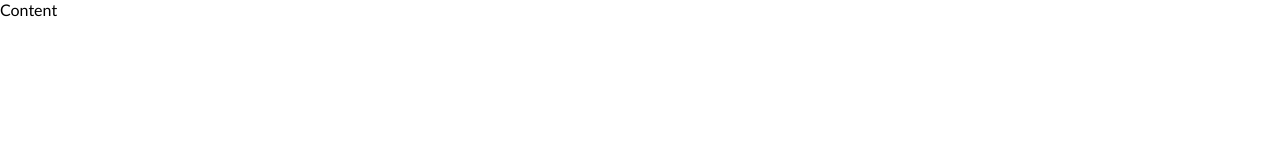
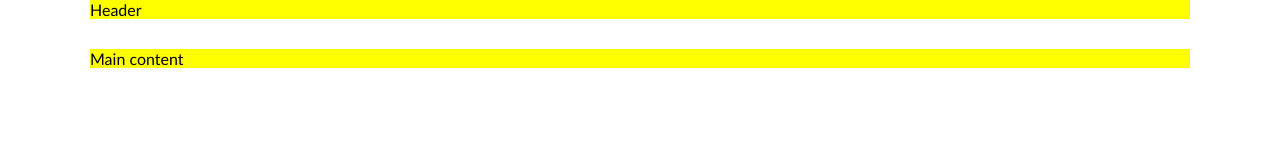
Before and after one commit to Niseme/6-smoothies, a website: page index.html in a window 1280 px wide. Drawn offline with Linux system fonts and the light colour scheme.

Commit message:
base structure

```diff
--- a/css/main.css
+++ b/css/main.css
@@ -1,3 +1,34 @@
-@import './base/reset.css';
-@import './components/font-awesome.min.css';
-@import './components/button.css';
+@import "./base/reset.css";
+@import "./components/font-awesome.min.css";
+@import "./components/button.css";
+body {
+  display: flex;
+  flex-direction: column;
+  align-items: center;
+  gap: 30px;
+}
+
+.container {
+  width: 100%;
+  background-color: yellow;
+}
+@media (min-width: 480px) {
+  .container {
+    width: 360px;
+  }
+}
+@media (min-width: 780px) {
+  .container {
+    width: 660px;
+  }
+}
+@media (min-width: 1000px) {
+  .container {
+    width: 900px;
+  }
+}
+@media (min-width: 1200px) {
+  .container {
+    width: 1100px;
+  }
+}
--- a/index.html
+++ b/index.html
@@ -10,7 +10,8 @@
 </head>
 
 <body>
-    Content
+    <header class="container">Header</header>
+    <main class="container">Main content</main>
 </body>
 
 </html>
--- a/package.json
+++ b/package.json
@@ -4,7 +4,7 @@
   "description": "Simple design to take a look into display:flex properties",
   "main": "index.js",
   "scripts": {
-    "dev": "live-server --port=3000 --host=localhost"
+    "dev": "live-server --port=3000 --host=localhost",
     "test": "echo \"Error: no test specified\" && exit 1"
   },
   "keywords": ["html5", "css3", "flex"],
```
